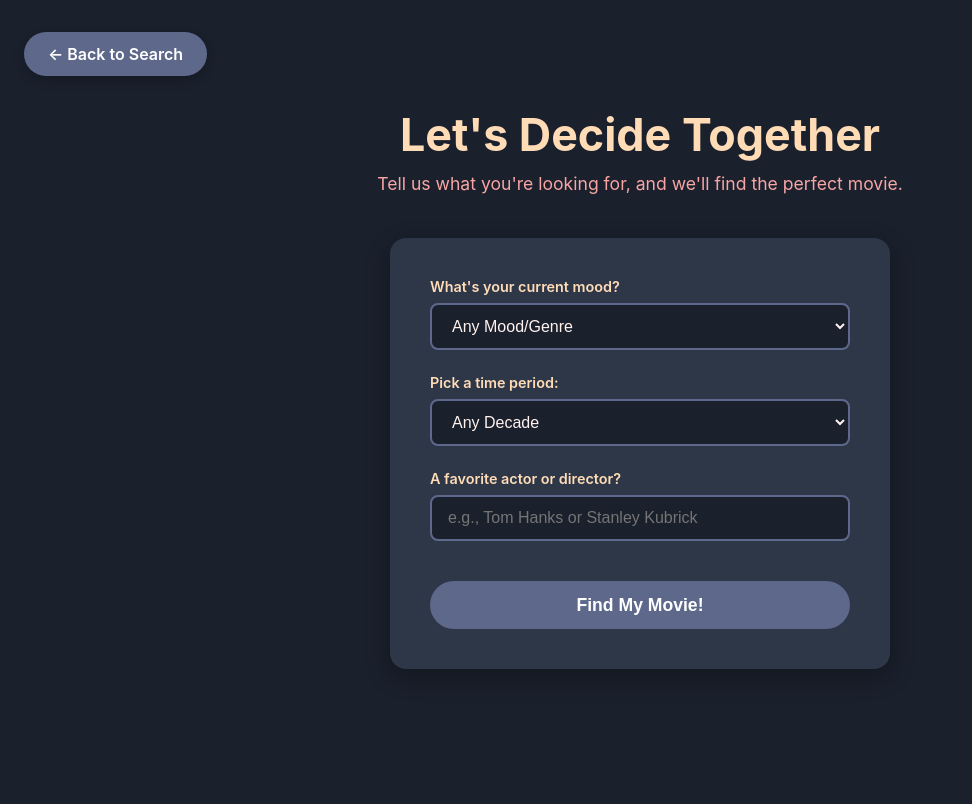
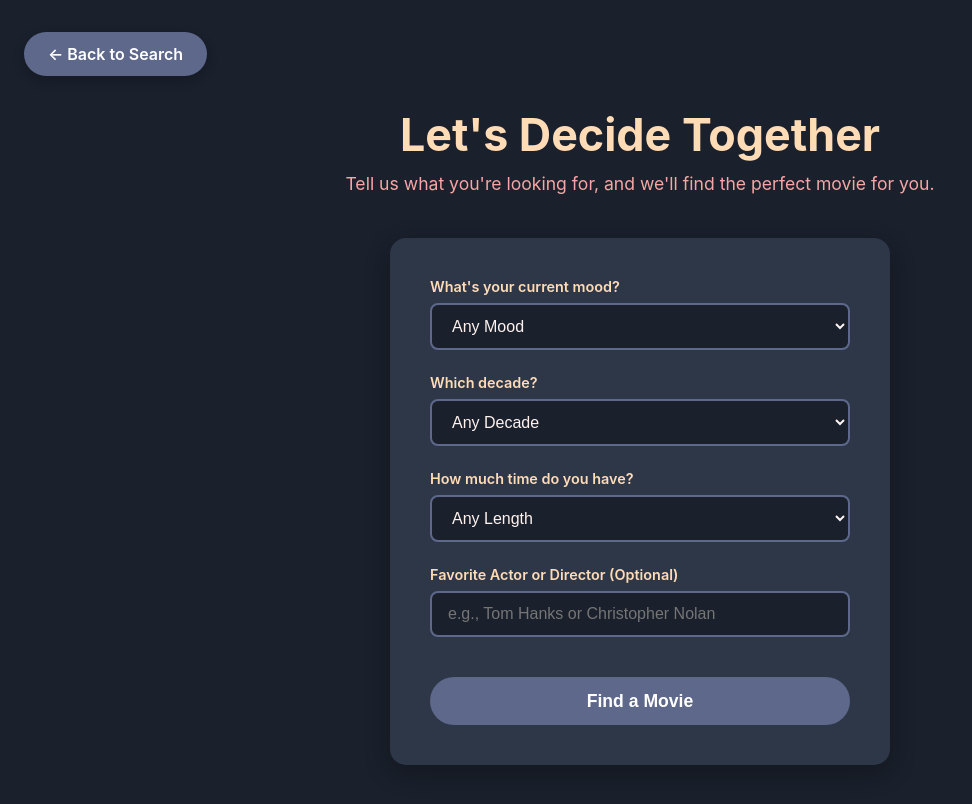
Before and after one commit to Richa-2005/Movie-Search-App, a React (Vite) app in the folder frontend/: page /suggest in a window 1280 px wide. Shown: the top 804 px of the page, without its empty margins (0-972 px from the left). Built offline with nearby package versions, Linux system fonts and the light colour scheme.

Commit message:
Suggestion page updates

```diff
--- a/frontend/pages/SuggestionPage.jsx
+++ b/frontend/pages/SuggestionPage.jsx
@@ -6,50 +6,34 @@ import '../design/SuggestionPage.css';
 // Base URL for the backend API
 const API_BASE_URL = `http://localhost:3500/movies`;
 
-// A reusable component to display the suggested movie
-const MovieSuggestionCard = ({ movie }) => {
-    const posterUrl = movie.Poster !== 'N/A' ? movie.Poster : 'https://placehold.co/400x600/5D688A/FFDBB6?text=No+Poster+Available';
-    return (
-        <Link to={`/movie/${movie.imdbID}`} className="suggestion-card">
-            <img src={posterUrl} alt={`${movie.Title} Poster`} />
-            <div className="suggestion-card-info">
-                <h3>{movie.Title}</h3>
-                <p>{movie.Year}</p>
-                <p className="plot">{movie.Plot}</p>
-            </div>
-        </Link>
-    );
-};
-
-
 const SuggestionPage = () => {
   const [mood, setMood] = useState('');
   const [decade, setDecade] = useState('');
-    const [person, setPerson] = useState('');
-    const [suggestion, setSuggestion] = useState(null);
+  const [time, setTime] = useState(''); // New state for time slot
+  const [actorOrDirector, setActorOrDirector] = useState('');
+
+  const [suggestedMovie, setSuggestedMovie] = useState(null);
   const [isLoading, setIsLoading] = useState(false);
   const [error, setError] = useState('');
 
-    const handleGetSuggestion = async (e) => {
-        e.preventDefault(); // Prevent form from submitting traditionally
+  const handleSuggestion = async (e) => {
+    e.preventDefault();
     setIsLoading(true);
-        setSuggestion(null);
     setError('');
+    setSuggestedMovie(null);
 
     try {
-            // This is a hypothetical endpoint. You would need to build this on your backend.
-            // It would take the query params and find a random, relevant movie.
-            const response = await axios.get(`${API_BASE_URL}/suggest`, {
-                params: {
-                    genre: mood,
-                    decade: decade,
-                    person: person
-                }
-            });
-            setSuggestion(response.data);
+      // Construct parameters, only including ones with values
+      const params = {};
+      if (mood) params.mood = mood;
+      if (decade) params.decade = decade;
+      if (time) params.time = time; // Add time to params
+      if (actorOrDirector) params.actorOrDirector = actorOrDirector;
+
+      const response = await axios.get(`${API_BASE_URL}/suggest`, { params });
+      setSuggestedMovie(response.data);
     } catch (err) {
-            setError('Could not find a suggestion. Please try a different combination!');
-            console.error('Error fetching suggestion:', err);
+      setError(err.response?.data?.error || 'Could not find a suggestion. Please try different criteria!');
     } finally {
       setIsLoading(false);
     }
@@ -58,60 +42,79 @@ const SuggestionPage = () => {
   return (
     <div className="suggestion-container">
         <Link to="/" className="back-button">← Back to Search</Link>
+      <div className="suggestion-header">
+        <h1>Let's Decide Together</h1>
+        <p>Tell us what you're looking for, and we'll find the perfect movie for you.</p>
+      </div>
 
-            <header className="suggestion-header">
-                <h1>Let's Decide Together</h1>
-                <p>Tell us what you're looking for, and we'll find the perfect movie.</p>
-            </header>
-
-            <form className="suggestion-form" onSubmit={handleGetSuggestion}>
+      <form className="suggestion-form" onSubmit={handleSuggestion}>
         <div className="form-group">
-                    <label htmlFor="mood-select">What's your current mood?</label>
-                    <select id="mood-select" value={mood} onChange={(e) => setMood(e.target.value)}>
-                        <option value="">Any Mood/Genre</option>
-                        <option value="Action">Feeling Adventurous?</option>
-                        <option value="Comedy">Need a Laugh?</option>
-                        <option value="Drama">Something Serious?</option>
-                        <option value="Horror">Want a Scare?</option>
-                        <option value="Sci-Fi">A Journey to the Stars?</option>
-                        <option value="Romance">Lost in Love?</option>
-                        <option value="Fantasy">A Touch of Magic?</option>
+          <label htmlFor="mood">What's your current mood?</label>
+          <select id="mood" value={mood} onChange={(e) => setMood(e.target.value)}>
+            <option value="">Any Mood</option>
+            <option value="Action">Action-Packed</option>
+            <option value="Comedy">Funny & Lighthearted</option>
+            <option value="Drama">Serious & Thought-Provoking</option>
+            <option value="Horror">Scary & Intense</option>
+            <option value="Romance">Romantic</option>
+            <option value="Sci-Fi">Sci-Fi & Fantasy</option>
+            <option value="Thriller">Thrilling & Suspenseful</option>
           </select>
         </div>
 
         <div className="form-group">
-                    <label htmlFor="decade-select">Pick a time period:</label>
-                    <select id="decade-select" value={decade} onChange={(e) => setDecade(e.target.value)}>
+          <label htmlFor="decade">Which decade?</label>
+          <select id="decade" value={decade} onChange={(e) => setDecade(e.target.value)}>
             <option value="">Any Decade</option>
-                        <option value="2020">The 2020s</option>
-                        <option value="2010">The 2010s</option>
-                        <option value="2000">The 2000s</option>
-                        <option value="1990">The 1990s</option>
-                        <option value="1980">The 1980s</option>
-                        <option value="1970">The 1970s</option>
+            <option value="2020">2020s</option>
+            <option value="2010">2010s</option>
+            <option value="2000">2000s</option>
+            <option value="1990">1990s</option>
+            <option value="1980">1980s</option>
           </select>
         </div>
 
+
         <div className="form-group">
-                    <label htmlFor="person-input">A favorite actor or director?</label>
+          <label htmlFor="time">How much time do you have?</label>
+          <select id="time" value={time} onChange={(e) => setTime(e.target.value)}>
+            <option value="">Any Length</option>
+            <option value="lt90">Under 90 minutes</option>
+            <option value="90-120">90 - 120 minutes</option>
+            <option value="gt120">Over 2 hours</option>
+          </select>
+        </div>
+
+
+        <div className="form-group">
+          <label htmlFor="actor-director">Favorite Actor or Director (Optional)</label>
           <input
-                        id="person-input"
             type="text"
-                        placeholder="e.g., Tom Hanks or Stanley Kubrick"
-                        value={person}
-                        onChange={(e) => setPerson(e.target.value)}
+            id="actor-director"
+            placeholder="e.g., Tom Hanks or Christopher Nolan"
+            value={actorOrDirector}
+            onChange={(e) => setActorOrDirector(e.target.value)}
           />
         </div>
 
         <button type="submit" className="suggestion-button" disabled={isLoading}>
-                    {isLoading ? 'Thinking...' : 'Find My Movie!'}
+          {isLoading ? 'Thinking...' : 'Find a Movie'}
         </button>
       </form>
 
       <div className="suggestion-result">
-                {isLoading && <div className="loading-message">Finding the perfect movie for you...</div>}
-                {error && <div className="error-message">{error}</div>}
-                {suggestion && <MovieSuggestionCard movie={suggestion} />}
+        {isLoading && <p className="loading-message">Finding the perfect match...</p>}
+        {error && <p className="error-message">{error}</p>}
+        {suggestedMovie && (
+          <Link to={`/movie/${suggestedMovie.imdbID}`} className="suggestion-card">
+            <img src={suggestedMovie.Poster} alt={`${suggestedMovie.Title} Poster`} />
+            <div className="suggestion-card-info">
+              <h3>{suggestedMovie.Title}</h3>
+              <p>{suggestedMovie.Year} · {suggestedMovie.Runtime}</p>
+              <p className="plot">{suggestedMovie.Plot}</p>
+            </div>
+          </Link>
+        )}
       </div>
     </div>
   );
```
Lines whose indentation alone changed are shown as unchanged.
